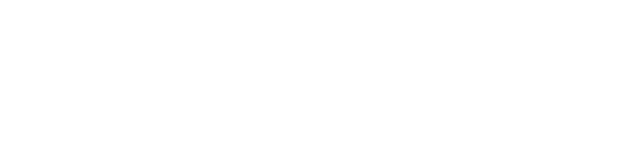
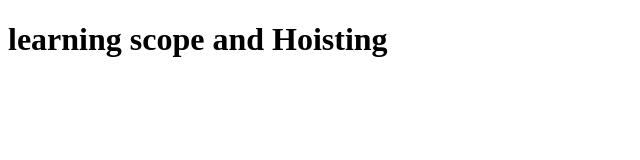
Before and after one commit to ahmedgouda5/GDSC-Zag-25, a plain HTML site: page GDG_zag/index.html in a window 1280 px wide. Shown: the whole page, without its empty margins (0-640 px from the left). Drawn offline with Linux system fonts and the light colour scheme.

Commit message:
Update index.html

```diff
--- a/GDG_zag/index.html
+++ b/GDG_zag/index.html
@@ -7,7 +7,7 @@
 </head>
 <body>
 
-
+<h1> learning scope and Hoisting</h1>
 
     <script src="./main.js"></script>
 </body>
```
